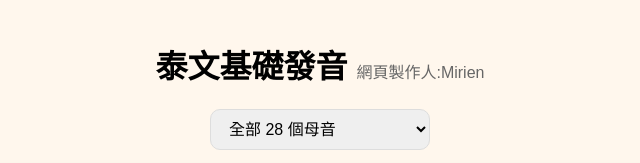
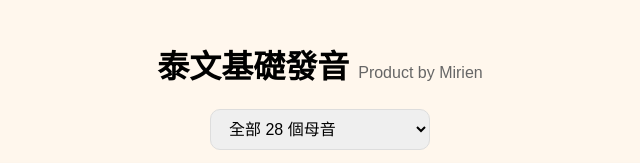
Before and after one commit to Mirien-style/thai-pronunciation-maintest, a plain HTML site: page index.html in a window 1280 px wide. Shown: the top 163 px of the page, 320-960 px from the left. Drawn offline with Linux system fonts and the light colour scheme.

Commit message:
Update author name in index.html

```diff
--- a/index.html
+++ b/index.html
@@ -46,7 +46,7 @@ tbody td.vowel-head { min-width: 70px; }
 </style>
 </head>
 <body>
-<h1>泰文基礎發音 <span class="author">網頁製作人:Mirien</span></h1>
+<h1>泰文基礎發音 <span class="author">Product by Mirien</span></h1>
 
 <div style="text-align:center; margin: 12px 0 16px 0;">
   <select id="vowelSelect" onchange="render()" style="font-size:16px; padding:10px 14px; border-radius:10px; border:1px solid #ddd; min-width:220px;">
```
